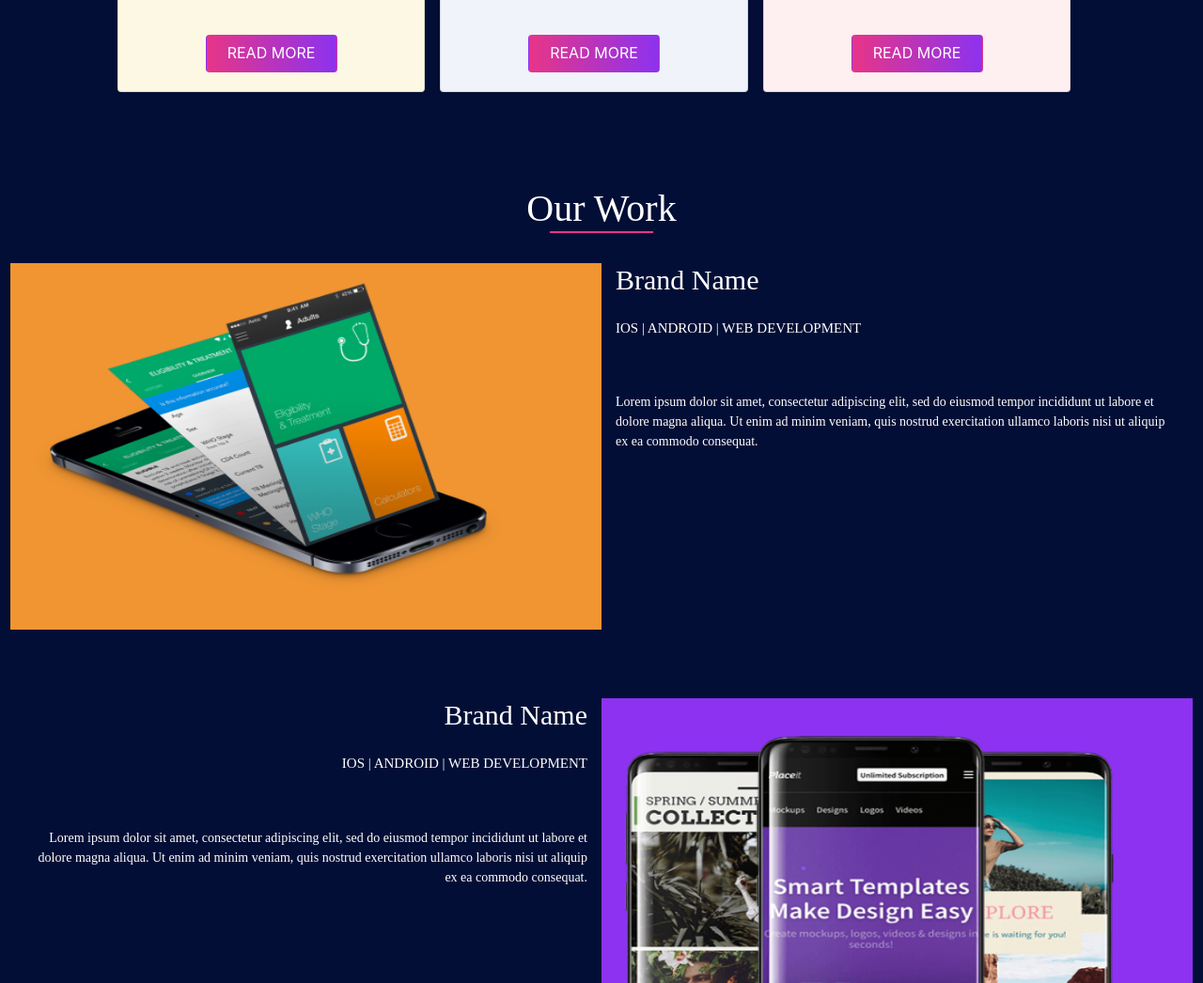
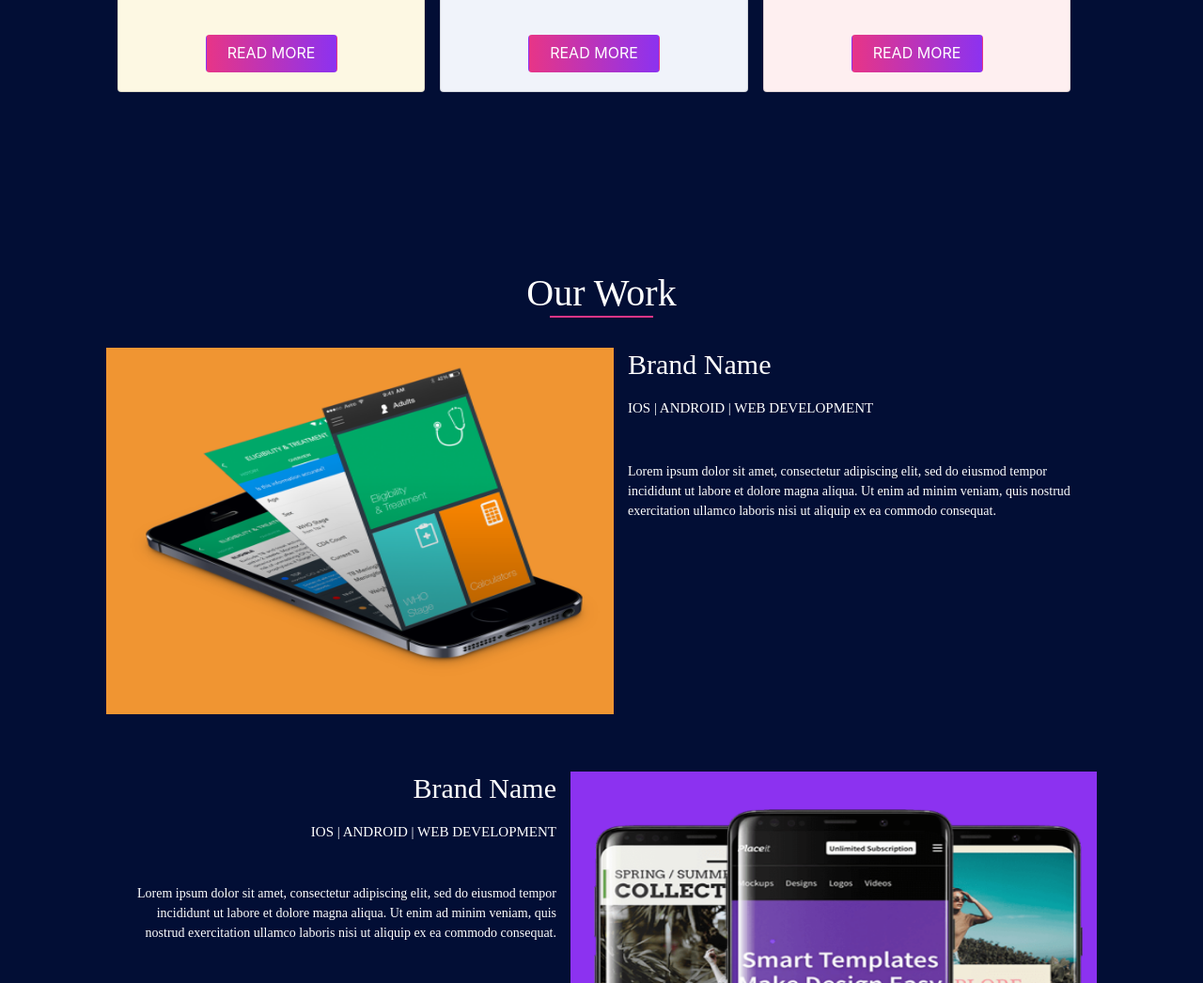
Before and after one commit to indirahmw/finalproject3-msib, a plain HTML site: page fp3/index.html in a window 1280 px wide. Shown: the part 1524-2570 px from the top of the page at 94% size. Drawn offline with nearby package versions, Linux system fonts and the light colour scheme.

Commit message:
add notes

```diff
--- a/fp3/index.css
+++ b/fp3/index.css
@@ -125,7 +125,7 @@ a{
     color: #FFFFFF;
     font-family: 'Basic';
     font-style: normal;
-    padding: 2%;
+    padding: 10%;
     }
 
 #judul{
```
